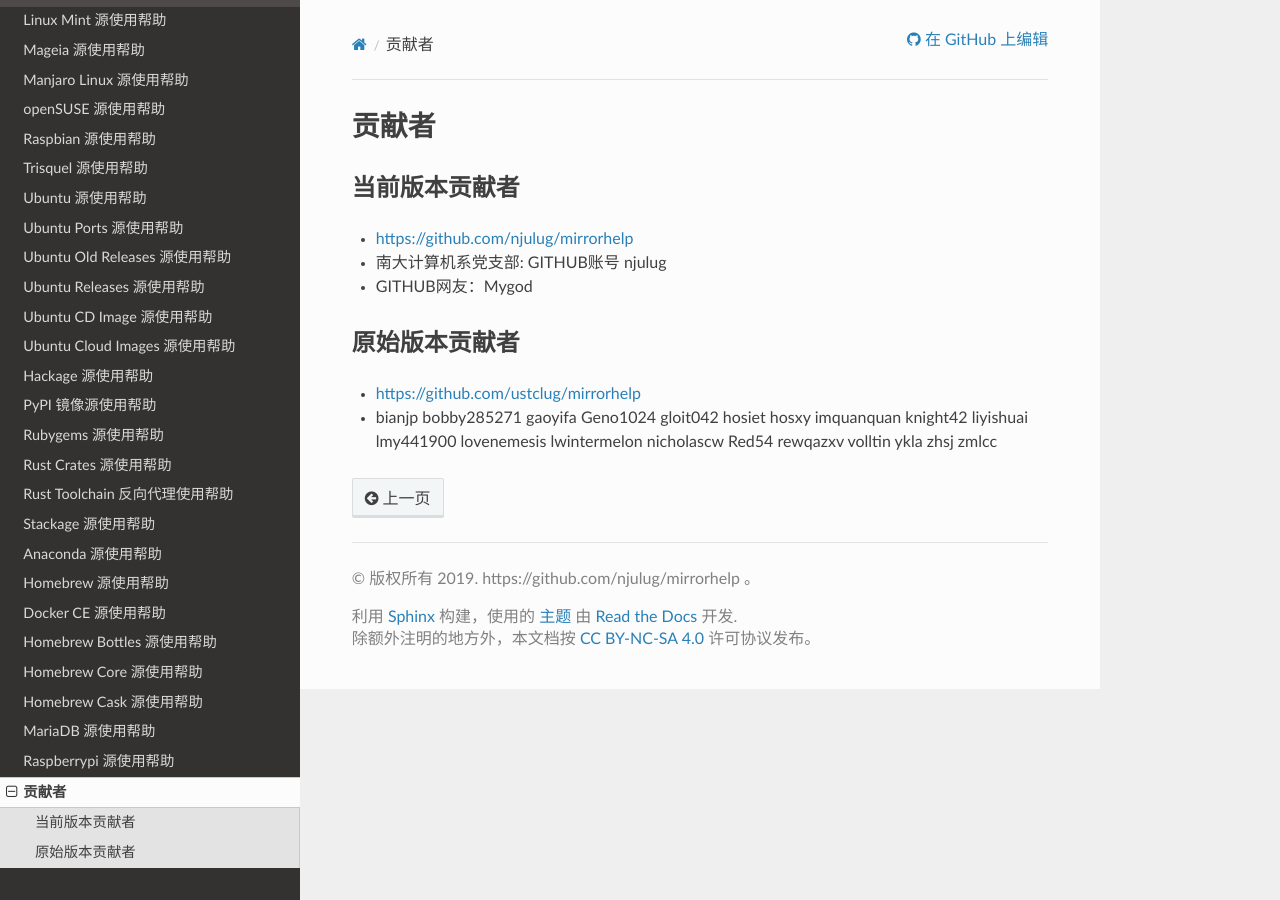
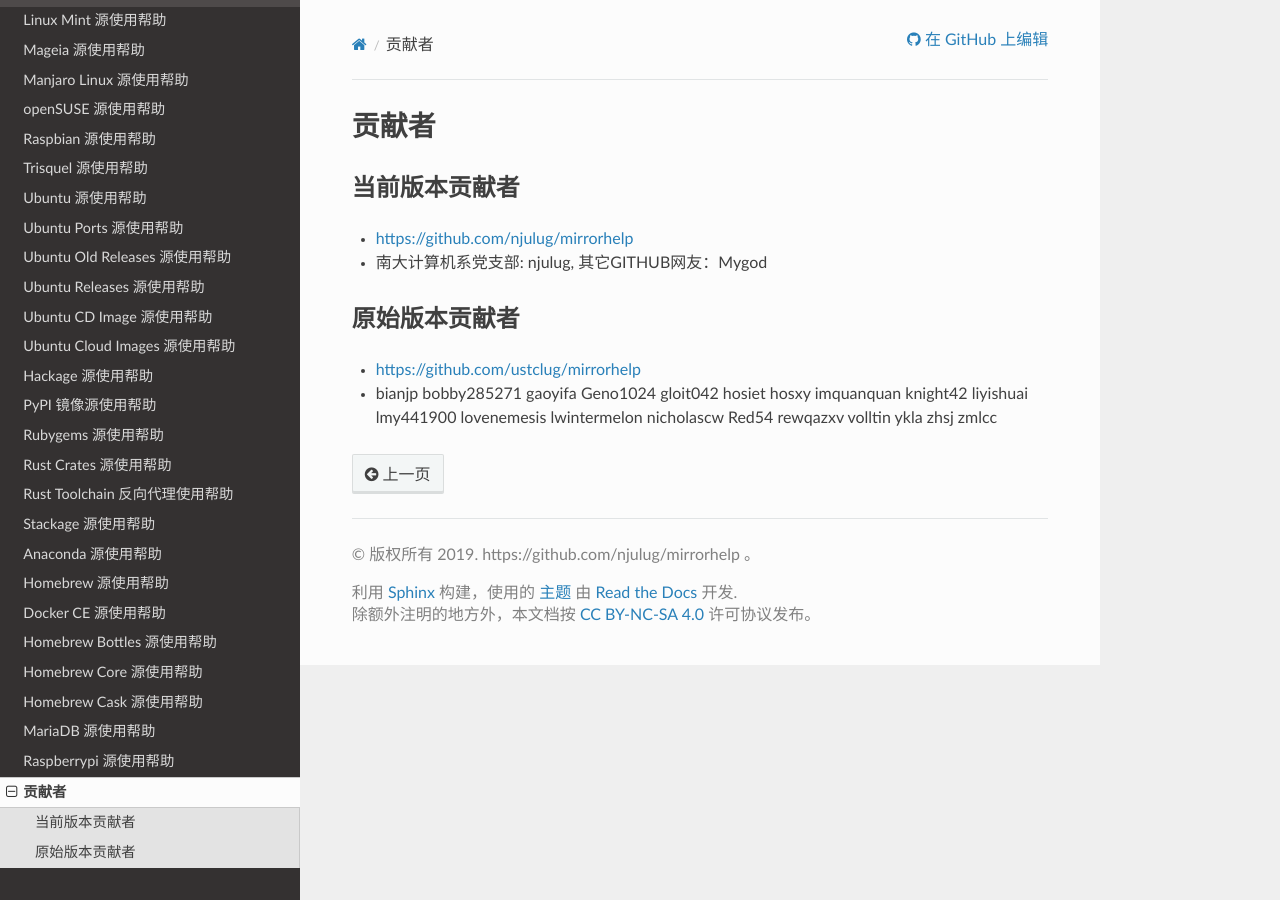
Before and after one commit to ustclug/mirrorhelp, a Sphinx documentation site: the page built from source/contributor.rst, in a window 1280 px wide. Built offline with Sphinx 7.4.7 and the Read the Docs theme 2.0.0, drawn with Linux system fonts in a browser that asks for light colours; pages that are not in the unit, such as notebooks, are missing from menus; comment, search, counter and statistics services are not loaded.

Commit message:
更新贡献者名单

```diff
--- a/source/contributor.rst
+++ b/source/contributor.rst
@@ -5,8 +5,7 @@
 当前版本贡献者
 ===============
 * https://github.com/njulug/mirrorhelp
-* 南大计算机系党支部: GITHUB账号 njulug
-* GITHUB网友：Mygod
+* 南大计算机系党支部: njulug, 其它GITHUB网友：Mygod
 
 
 原始版本贡献者
```
